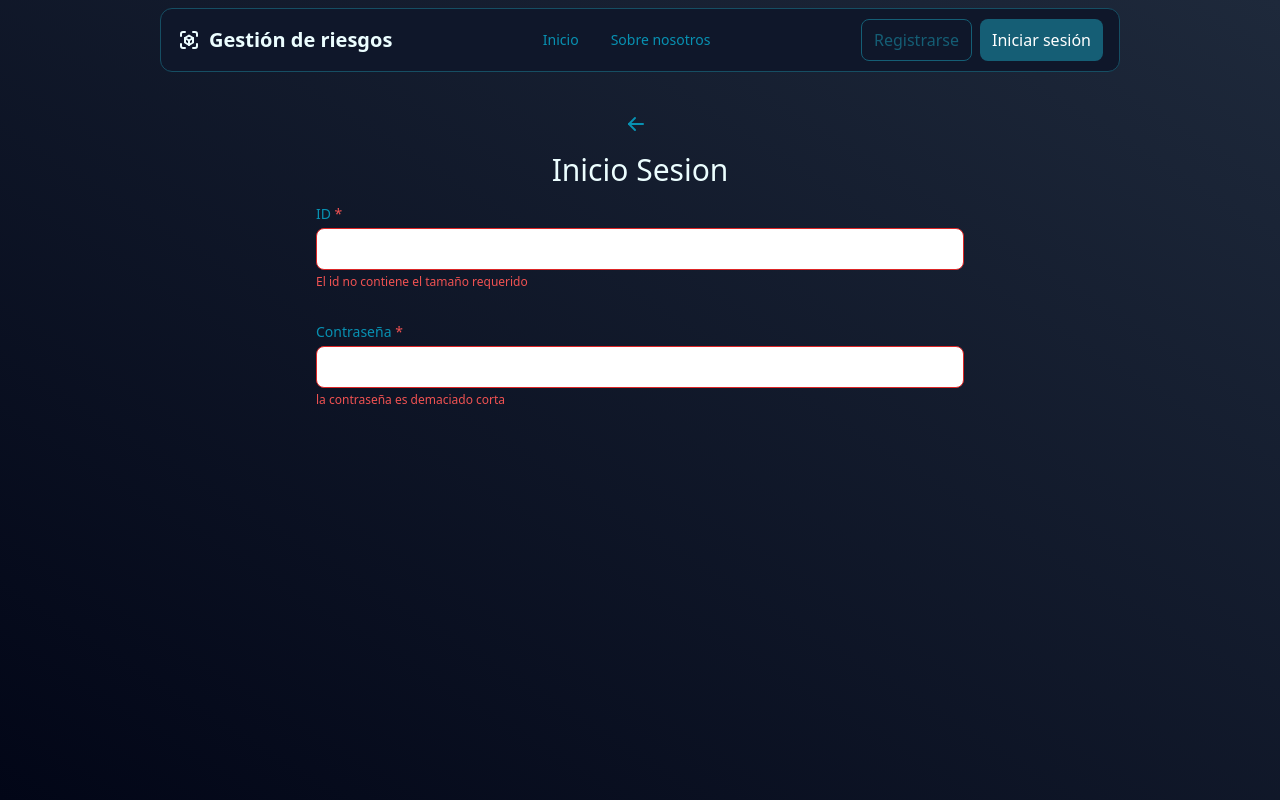
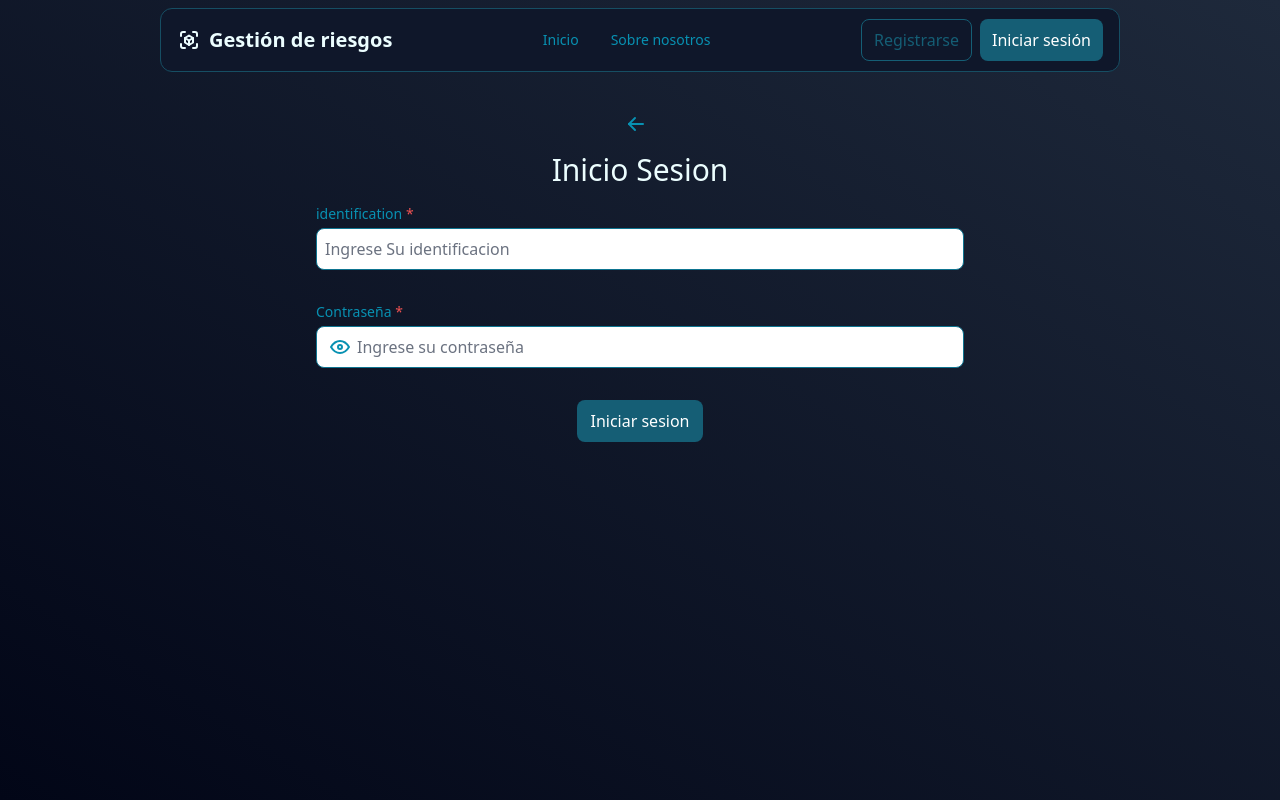
Before and after one commit to JuanPabloRP/front-riskmanagement, a React (Vite) app: page /auth/signin in a window 1280 px wide. Built offline with nearby package versions, Linux system fonts and the light colour scheme.

Commit message:
se agrego boton y verificaciones

```diff
--- a/src/pages/public/auth/signin/SignIn.tsx
+++ b/src/pages/public/auth/signin/SignIn.tsx
@@ -3,8 +3,14 @@
 import { PATHS } from '../../../../shared/constants/routes.constant';
 import { UserType } from '../../../../shared/interfaces/user.interface';
 import RM_Input from '../../../../shared/components/RM_Input';
+import RM_Button from '../../../../shared/components/RM_Button';
+
 
 const SignIn = () => {
+	const [showPass,setShowPass] = useState(false);
+	const mostrar = ()=>{
+		setShowPass(showPass!)
+	}
    const [userInfo, setUserInfo]= useState<UserType>({
 	   birthDate: '',
 		identification: '',
@@ -26,6 +32,7 @@
 	}));
    };
 
+
    const contarDigitos = (value: string | number) => {
 	const val = value.toString();
 	return val.length;
@@ -33,7 +40,7 @@
 
 	return (
 		<form
-		className='flex justify-center  items-center max-w-2xl flex-col gap-4 mx-auto min-h-full px-3 mt-10'
+		className='flex justify-center  items-center max-w-2xl flex-col gap-4 mx-auto min-h-full px-3 mt-10 border-5 border-yellow-500	'
 		>
 		 <RM_Link
 
@@ -67,22 +74,29 @@
 
 			<RM_Input
 			 value={userInfo?.id}
-			 onChange={(value) => handleChange('id', value as string)}
-			 label="ID"
+			 onChange={(value) => handleChange('identification', value as string)}
+			 label="identification"
 			 required
 			 error={
-				userInfo.id == 0 || (contarDigitos(userInfo.password) < 4)? 'El id no contiene el tamaño requerido': ''
+				 (contarDigitos(userInfo.identification!) > 0 && contarDigitos(userInfo.identification!) < 4)? 'la identificacion no contiene el tamaño requerido': ''
 			  }
+			  placeholder='Ingrese Su identificacion'
 			/>
 			<RM_Input
 			 value={userInfo?.password}
 			 onChange={(value) => handleChange('password', value as string)}
 			 label="Contraseña"
+			 type='password'
 			 required
 			 error={
-				userInfo.password == '0' || (contarDigitos(userInfo.password) < 4)? 'la contraseña es demaciado corta ': ''
+				 (contarDigitos(userInfo.password!) > 0 &&  contarDigitos(userInfo.password) < 4)? 'la contraseña es demaciado corta ': ''
 			  }
+			  placeholder='Ingrese su contraseña'
+			  icon={ <svg onClick={mostrar} xmlns="http://www.w3.org/2000/svg"  width="24"  height="24"  viewBox="0 0 24 24"  fill="none"  stroke="currentColor"  stroke-width="2"  stroke-linecap="round"  stroke-linejoin="round"  className="icon icon-tabler icons-tabler-outline icon-tabler-eye text-text-tertiary"><path stroke="none" d="M0 0h24v24H0z" fill="none"/><path d="M10 12a2 2 0 1 0 4 0a2 2 0 0 0 -4 0" /><path d="M21 12c-2.4 4 -5.4 6 -9 6c-3.6 0 -6.6 -2 -9 -6c2.4 -4 5.4 -6 9 -6c3.6 0 6.6 2 9 6" /></svg>}
 			/>
+			<RM_Button type='submit' >
+				<span>Iniciar sesion</span>
+			</RM_Button>
 
 		</form>
 	);
```
